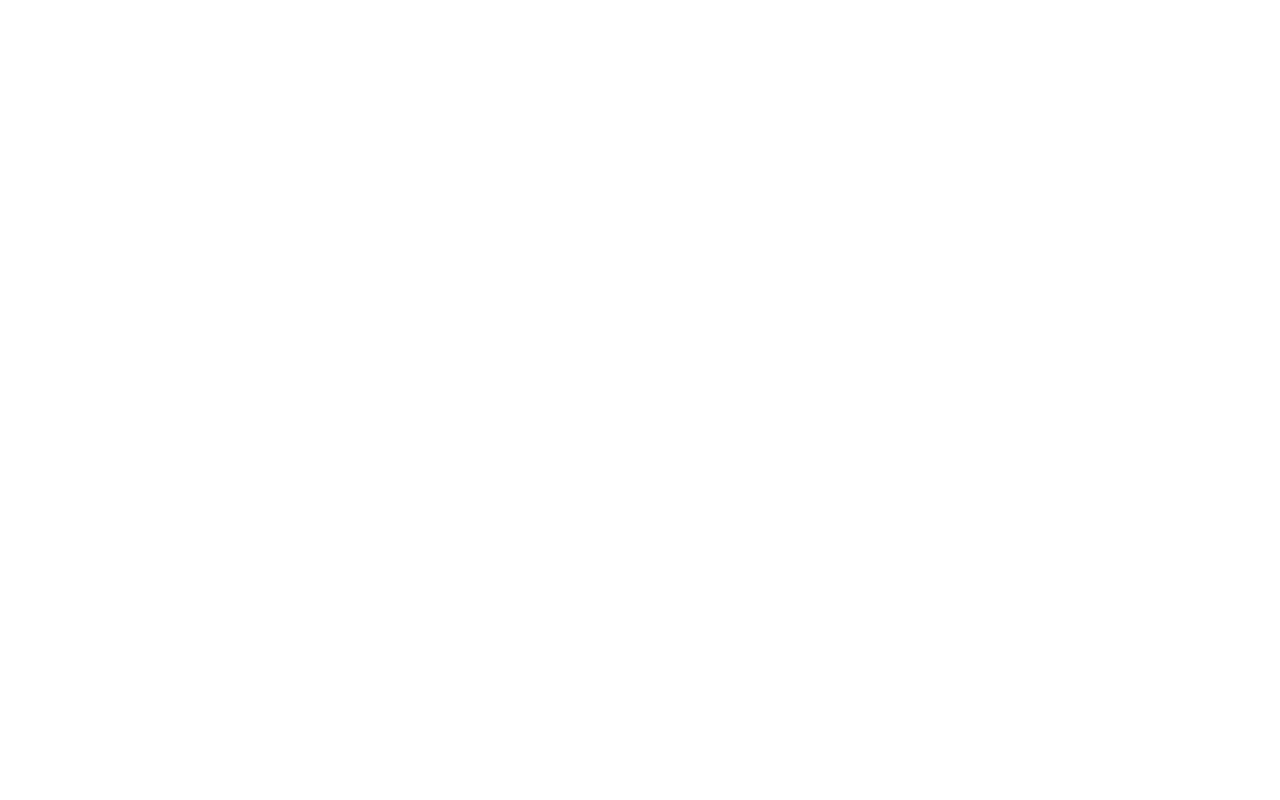
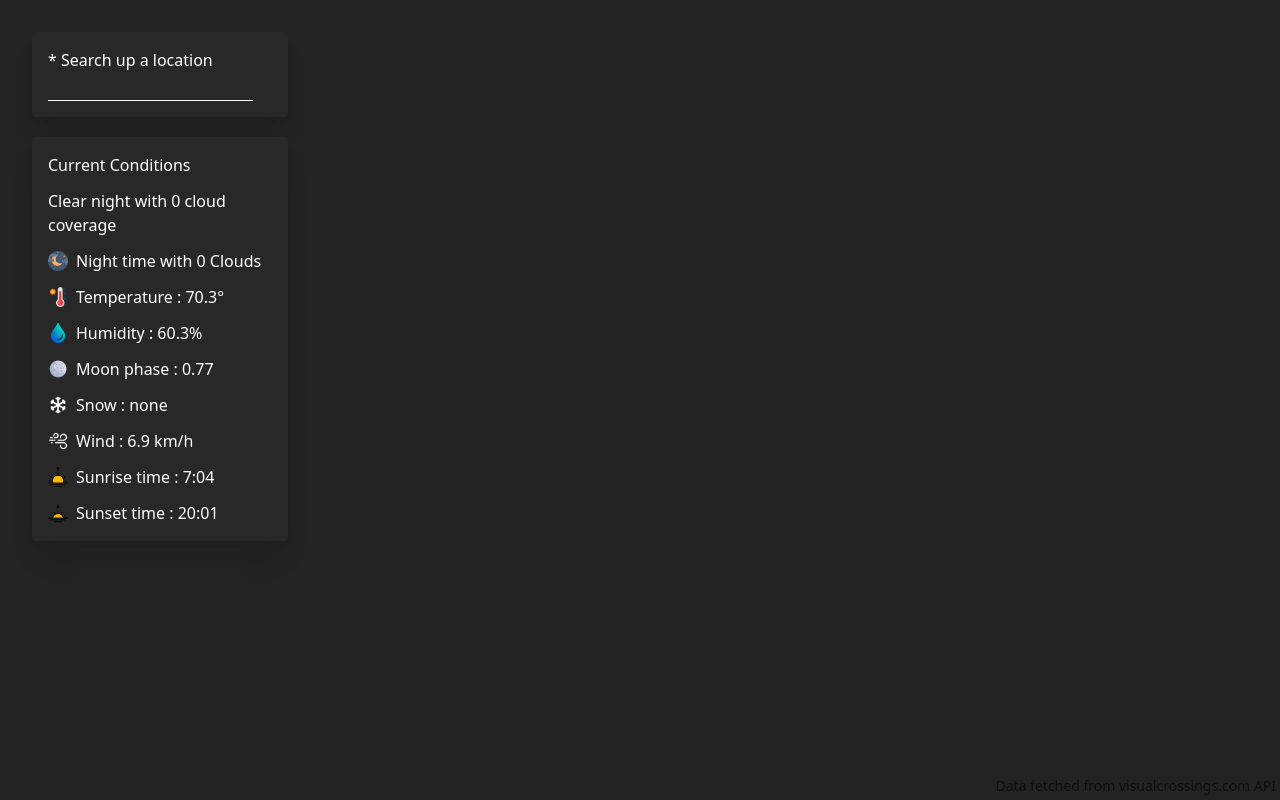
Before and after one commit to maitouguy/weather-app, a website: page src/index.html in a window 1280 px wide. Drawn offline with Linux system fonts and the light colour scheme; no server answers.

Commit message:
Made majority of HTML and CSS

```diff
--- a/src/index.html
+++ b/src/index.html
@@ -7,7 +7,64 @@
     <link rel="stylesheet" href="style.css" />
     <title>Document</title>
   </head>
-  <body>
+  <body class="bg-[rgb(35,35,35)] p-3">
+    <form
+      class="bg-[rgb(40,40,40)] w-64 p-4 m-5 rounded shadow-xl text-white flex flex-col gap-2"
+    >
+      <p>* Search up a location</p>
+      <input
+        type="text"
+        name="location"
+        id="location"
+        class="bg-transparent border-b-white border-b pl-1 text-sm w-11/12"
+        required
+      />
+    </form>
+    <section
+      class="bg-[rgb(40,40,40)] w-64 p-4 m-5 rounded shadow-xl text-white flex flex-col items-center gap-3"
+    >
+      <h1 class="w-full">Current Conditions</h1>
+      <p>Clear night with 0 cloud coverage</p>
+      <div class="flex items-center h-6 w-full gap-2">
+        <img src="../assets/images/night.png" alt="" class="h-5/6 w-auto" />
+        <p>Night time with 0 Clouds</p>
+      </div>
+      <div class="flex items-center h-6 w-full gap-2">
+        <img
+          src="../assets/images/temperature.png"
+          alt=""
+          class="h-5/6 w-auto"
+        />
+        <p>Temperature : 70.3°</p>
+      </div>
+      <div class="flex items-center h-6 w-full gap-2">
+        <img src="../assets/images/droplet.png" alt="" class="h-5/6 w-auto" />
+        <p>Humidity : 60.3%</p>
+      </div>
+      <div class="flex items-center h-6 w-full gap-2">
+        <img src="../assets/images/full-moon.png" alt="" class="h-5/6 w-auto" />
+        <p>Moon phase : 0.77</p>
+      </div>
+      <div class="flex items-center h-6 w-full gap-2">
+        <img src="../assets/images/snow.png" alt="" class="h-5/6 w-auto" />
+        <p>Snow : none</p>
+      </div>
+      <div class="flex items-center h-6 w-full gap-2">
+        <img src="../assets/images/wind.png" alt="" class="h-5/6 w-auto" />
+        <p>Wind : 6.9 km/h</p>
+      </div>
+      <div class="flex items-center h-6 w-full gap-2">
+        <img src="../assets/images/sunrise.png" alt="" class="h-5/6 w-auto" />
+        <p>Sunrise time : 7:04</p>
+      </div>
+      <div class="flex items-center h-6 w-full gap-2">
+        <img src="../assets/images/sunset.png" alt="" class="h-5/6 w-auto" />
+        <p>Sunset time : 20:01</p>
+      </div>
+    </section>
+    <p class="text-sm text-[rgb(15,15,15)] absolute right-1 bottom-1">
+      Data fetched from visualcrossings.com API
+    </p>
     <script src="script.js"></script>
   </body>
 </html>
--- a/src/script.js
+++ b/src/script.js
@@ -0,0 +1,16 @@
+async function GetWeatherData(location, callback, errorCallback) {
+  const rawResponse = await fetch(
+    `https://weather.visualcrossing.com/VisualCrossingWebServices/rest/services/timeline/${location}?key=UGB6PZTLSJWE8DK4RYD2W9SHJ`,
+    { type: "cors" }
+  );
+  if (!rawResponse.ok) {
+    errorCallback();
+  }
+  rawResponse.json().then((response) => {
+    callback(response);
+  });
+}
+function showWeatherData(data) {
+  console.log(data);
+}
+GetWeatherData("Marrakech", showWeatherData);
--- a/src/style.css
+++ b/src/style.css
@@ -0,0 +1,3 @@
+form input:focus {
+  outline: none;
+}
```
Also changed, not shown: assets/images/droplet.png (added), assets/images/full-moon.png (added), assets/images/night.png (added), assets/images/snow.png (added), assets/images/sunny.png (added), assets/images/sunrise.png (added), assets/images/sunset.png (added), assets/images/temperature.png (added), assets/images/wind.png (added), src/output.css.
